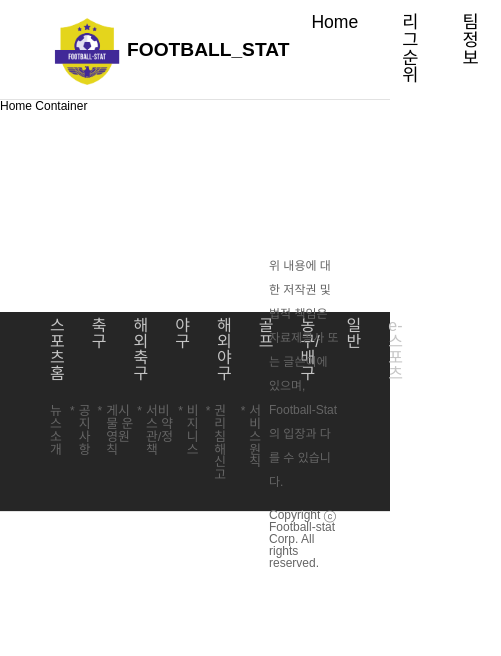
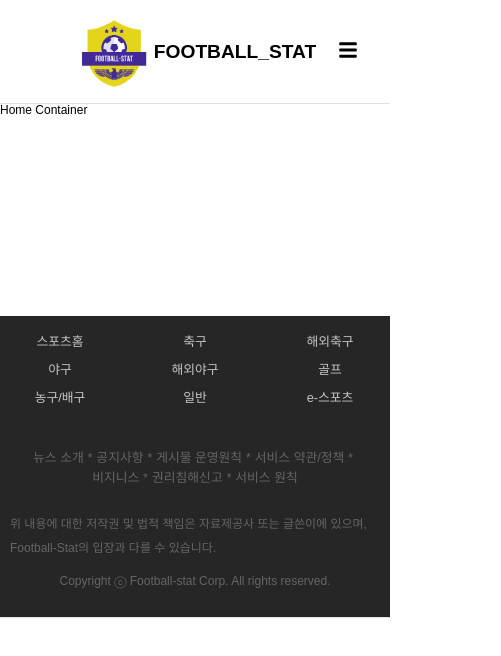
Before and after one commit to Kylekoh/football-stat, a React (Create React App) app: page / in a window 390 px wide. Shown: the top 656 px of the page, 501 px wide, since content can reach past the window. Built offline with nearby package versions, Linux system fonts and the light colour scheme; the HTML template or start-up script is replaced by a standard one.

Commit message:
add media query to header and footer

```diff
--- a/package.json
+++ b/package.json
@@ -12,6 +12,7 @@
     "react": "^16.13.1",
     "react-dom": "^16.13.1",
     "react-helmet": "^6.1.0",
+    "react-icons": "^3.10.0",
     "react-redux": "^7.2.0",
     "react-router-dom": "^5.2.0",
     "react-scripts": "3.4.1",
--- a/src/Components/Footer.js
+++ b/src/Components/Footer.js
@@ -5,19 +5,22 @@ import styled from 'styled-components';
 const Footer = styled.footer`
 	margin-top: 200px;
 	width: 100%;
-	height: 200px;
-	padding: 0px 10px;
+	min-height: 200px;
 	border-bottom: 1px solid #e2e2e2;
 	background-color: #262626;
 	display: flex;
 	justify-content: center;
 `;
+
 const FooterContainer = styled.div`
 	width: 100%;
 	max-width: 1200px;
 	display: flex;
 	justify-content: center;
 	align-items: center;
+	@media (max-width: 1000px) {
+		flex-direction: column;
+	}
 `;
 
 const LinkContainer = styled.div`
@@ -26,23 +29,38 @@ const LinkContainer = styled.div`
 	flex-direction: column;
 	justify-content: center;
 	padding-left: 40px;
+	@media (max-width: 768px) {
+		width: 100%;
+		padding-left: 0;
+	}
 `;
 
 const SportsLink = styled.ul`
 	display: flex;
 	flex-direction: row;
 	padding-bottom: 23px;
-
 	li {
 		font-size: 1rem;
 		color: #c5c5c5;
 		padding-right: 27px;
+	}
+	@media (max-width: 768px) {
+		display: grid;
+		grid-template-columns: repeat(3, 1fr);
+		grid-gap: 15px;
+		text-align: center;
+		margin: 20px 0px;
+		li {
+			font-size: 0.8rem;
+			padding-right: 0;
+		}
 	}
 `;
 
 const AdLink = styled.ul`
 	display: flex;
 	flex-direction: row;
+	flex-wrap: wrap;
 	padding-bottom: 23px;
 	color: #656565;
 
@@ -51,6 +69,13 @@ const AdLink = styled.ul`
 	}
 	span {
 		margin: 0 4px;
+	}
+	@media (max-width: 768px) {
+		justify-content: center;
+		align-items: center;
+		padding-left: 10px;
+		padding-right: 10px;
+		line-height: 1.3rem;
 	}
 `;
 
@@ -64,6 +89,13 @@ const CopyrightContainer = styled.div`
 	span {
 		line-height: 1.5rem;
 		margin-bottom: 15px;
+	}
+	@media (max-width: 768px) {
+		width: 100%;
+		padding-right: 10px;
+		align-items: center;
+		margin-bottom: 30px;
+		padding-left: 10px;
 	}
 `;
 
--- a/src/Components/Header.js
+++ b/src/Components/Header.js
@@ -1,22 +1,27 @@
-import React from 'react';
+import React, { useState } from 'react';
+import { FaBars } from 'react-icons/fa';
 import { Link, withRouter } from 'react-router-dom';
 import styled from 'styled-components';
 
 const Header = styled.header`
 	width: 100%;
-	height: 100px;
-	padding: 0px 10px;
 	border-bottom: 1px solid #e2e2e2;
-	display: flex;
-	justify-content: center;
+	position: sticky;
+	z-index: 2;
 `;
 
 const Container = styled.div`
 	width: 80%;
-	height: 100%;
+	margin: 0 auto;
 	display: flex;
 	align-items: center;
 	justify-content: space-around;
+	@media (max-width: 768px) {
+		width: 100%;
+		flex-direction: column;
+
+		justify-content: center;
+	}
 `;
 
 const Logo = styled.div`
@@ -35,6 +40,13 @@ const Logo = styled.div`
 
 const List = styled.ul`
 	display: flex;
+
+	@media (max-width: 768px) {
+		width: 100%;
+		align-self: center;
+		flex-direction: column;
+		display: ${(props) => (props.menuToggle ? 'block' : 'none')};
+	}
 `;
 
 const Item = styled.li`
@@ -44,30 +56,79 @@ const Item = styled.li`
 	font-size: 1.1rem;
 	padding: 10px 22px;
 	font-weight: 300;
+
+	&:hover {
+		color: #263443;
+		background-color: sandybrown;
+		cursor: pointer;
+		transition: all 0.2s ease-in-out;
+		-webkit-transition: all 0.2s ease-in-out;
+		border-radius: 4px;
+	}
+
+	@media (max-width: 768px) {
+		padding-left: 0;
+		padding-right: 0;
+		width: 100%;
+		margin: 0;
+	}
 `;
 
-const HeaderComponent = (props) => (
-	<>
+const Menu = styled.a`
+	display: none;
+	color: white;
+	font-size: 20px;
+	position: absolute;
+	right: 32px;
+	top: 40px;
+	cursor: pointer;
+	color: black;
+
+	@media (max-width: 768px) {
+		display: block;
+	}
+`;
+
+const HeaderComponent = (props) => {
+	const [menuToggle, setMenuToggle] = useState(false);
+
+	const handleToggle = () => {
+		setMenuToggle(!menuToggle);
+	};
+
+	return (
 		<Header>
 			<Container>
 				<Logo>
 					<img src={require('../Images/logo1.png')} alt="logo"></img>
 					<span>FOOTBALL_STAT</span>
 				</Logo>
-				<List>
+				<List menuToggle={menuToggle}>
 					<Item>
-						<Link to="/">Home</Link>
+						<Link to="/">스포츠홈</Link>
 					</Item>
 					<Item>
-						<Link to="/league/524">리그순위</Link>
+						<Link to="/league/524">해외축구</Link>
 					</Item>
 					<Item>
-						<Link to="/team/20">팀정보</Link>
+						<Link>축구</Link>
+					</Item>
+					<Item>
+						<Link>해외야구</Link>
+					</Item>
+					<Item>
+						<Link>야구</Link>
+					</Item>
+					<Item>
+						<Link>일반</Link>
 					</Item>
 				</List>
+				<Menu onClick={handleToggle}>
+					<FaBars />
+				</Menu>
 			</Container>
 		</Header>
-	</>
-);
+	);
+};
 
 export default withRouter(HeaderComponent);
--- a/src/Components/TeamInfo.js
+++ b/src/Components/TeamInfo.js
@@ -41,10 +41,10 @@ const ImageContainer = styled.div`
 `;
 
 const Image = styled.img`
-	height: 10rem;
-	width: 10rem;
+	height: 9rem;
+	width: 9rem;
 	background-size: cover;
-	border-radius: 180px;
+	/* border-radius: 180px; */
 `;
 
 const InfoContainer = styled.div`
@@ -75,7 +75,6 @@ const Stat = styled.li`
 	padding: 8px 20px 8px 0px;
 
 	span {
-		/* color: #262626; */
 		font-size: 1rem;
 	}
 	p {
```
Also changed, not shown: 1 other file (tests, documents, lock files or other folders).
